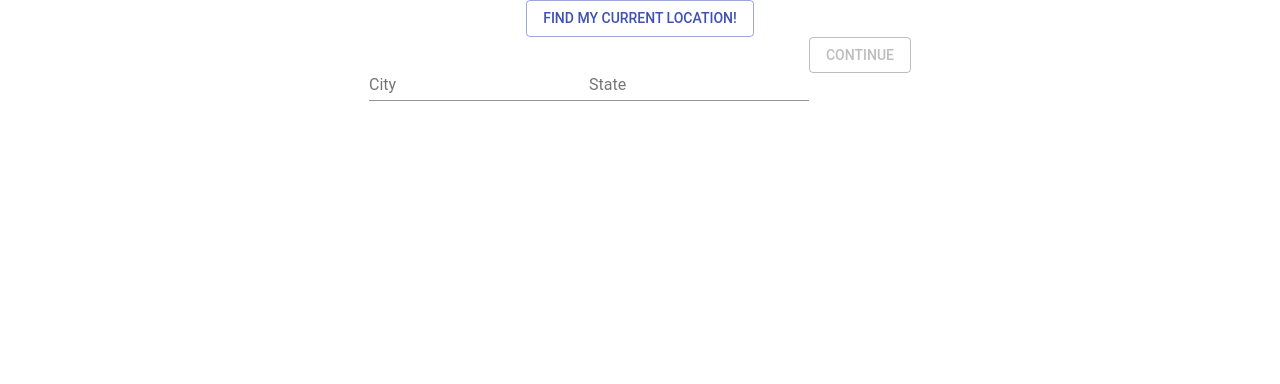
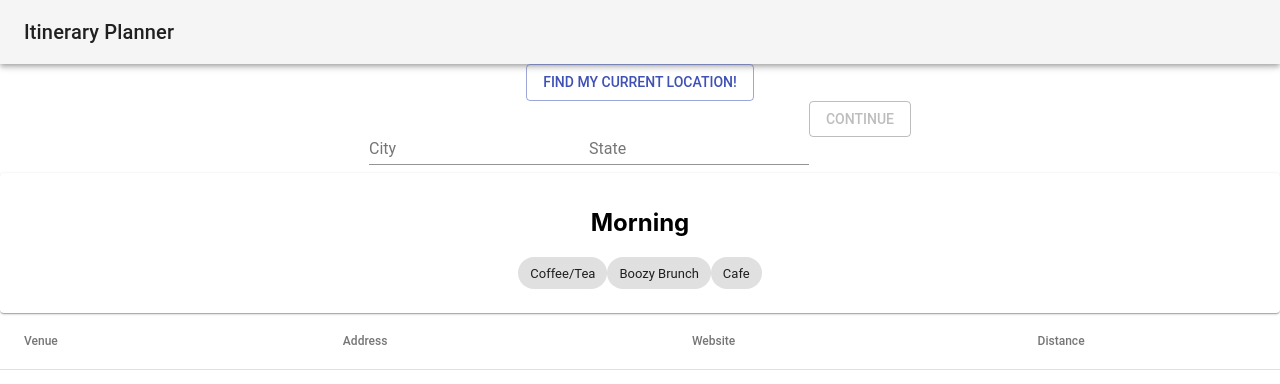
Before and after one commit to vtapia5070/venues, a React app: page / in a window 1280 px wide. Shown: the top 384 px of the page. Built offline with nearby package versions, Linux system fonts and the light colour scheme.

Commit message:
add nav header, create shared components, add onClick for category selections

```diff
--- a/package.json
+++ b/package.json
@@ -23,7 +23,6 @@
     "eslint-config-prettier": "^3.3.0",
     "eslint-config-react-app": "^3.0.6",
     "eslint-loader": "^2.1.1",
-    "eslint-plugin-flowtype": "2.50.1",
     "eslint-plugin-import": "2.14.0",
     "eslint-plugin-jsx-a11y": "6.1.2",
     "eslint-plugin-react": "^7.12.3",
--- a/src/App.js
+++ b/src/App.js
@@ -1,5 +1,10 @@
 import React, { Component } from 'react';
+import AppBar from '@material-ui/core/AppBar';
+import Toolbar from '@material-ui/core/Toolbar';
+import Typography from '@material-ui/core/Typography';
 import UserLocation from './UserLocation/UserLocation';
+import VenueCategories from './VenueCategories/VenueCategories';
+import ItineraryTable from './Itinerary/ItineraryTable';
 import './App.css';
 
 class App extends Component {
@@ -24,15 +29,31 @@ class App extends Component {
 
   }
 
+  handleCategorySelection = (selection) => (event) => {
+    console.log('selection:', selection);
+  }
+
   render() {
     return (
       <div className="App">
+        <header>
+          <AppBar position="static" color="default">
+            <Toolbar>
+              <Typography variant="h6" color="inherit">
+                Itinerary Planner
+              </Typography>
+            </Toolbar>
+          </AppBar>
+        </header>
+
         <UserLocation storeLocation={this.handleLocationChange} />
         {/* {
           this.state.userLocation.longitude || this.state.userLocation.city && (
 
           )
         } */}
+        <VenueCategories handleCategorySelection={this.handleCategorySelection} />
+        <ItineraryTable />
       </div>
     );
   }
--- a/src/SharedComponents/Card/Card.js
+++ b/src/SharedComponents/Card/Card.js
@@ -1,15 +1,19 @@
-import React from 'react';
+import React, { Component } from 'react';
 import Card from '@material-ui/core/Card';
-import CardContent from '@material-ui/core/CardContent';
 
-const Card = (props) => {
+const ContentContainer = children => (
+  <div>
+    {children}
+  </div>
+);
+
+const MaterialUICard = (props) => {
+  const content = (<div>{props.children}</div>);
   return (
     <Card>
-      <CardContent>
-        {...props.children}
-      </CardContent>
+      {props.children}
     </Card>
   );
 };
 
-export default Card;
+export default MaterialUICard;
--- a/src/SharedComponents/Pill/Pill.js
+++ b/src/SharedComponents/Pill/Pill.js
@@ -4,12 +4,11 @@ import Chip from '@material-ui/core/Chip';
 const Pill = (props) => {
   return (
     <Chip
+      label={props.label}
       onClick={props.handleClick}
       clickable
-    >
-      {...props.children}
-    </Chip>
+    />
   );
 };
 
-export default Chip;
+export default Pill;
--- a/src/VenueCategories/VenueCategories.js
+++ b/src/VenueCategories/VenueCategories.js
@@ -1,7 +1,36 @@
 import React, { Component } from 'react';
+import CardContent from '@material-ui/core/CardContent';
+import Card from '../SharedComponents/Card/Card';
+import Pill from '../SharedComponents/Pill/Pill';
 
 class VenueCategories extends Component {
   constructor () {
+    super();
+  }
 
+  render () {
+    return (
+      <div>
+        <Card>
+          <CardContent>
+            <h2>Morning</h2>
+            <Pill
+              label="Coffee/Tea"
+              handleClick={this.props.handleCategorySelection('Coffee')}
+            />
+            <Pill
+              label="Boozy Brunch"
+              handleClick={this.props.handleCategorySelection('Brunch')}
+            />
+            <Pill
+              label="Cafe"
+              handleClick={this.props.handleCategorySelection('Cafe')}
+            />
+          </CardContent>
+        </Card>
+      </div>
+    );
   }
 }
+
+export default VenueCategories;
```
Also changed, not shown: 1 other file (tests, documents, lock files or other folders).
